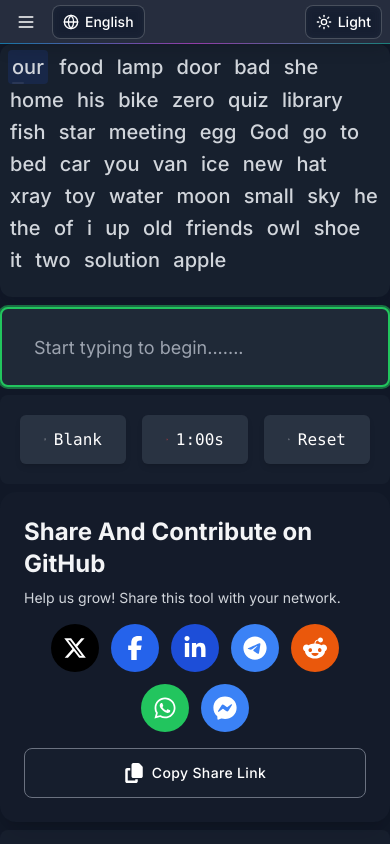
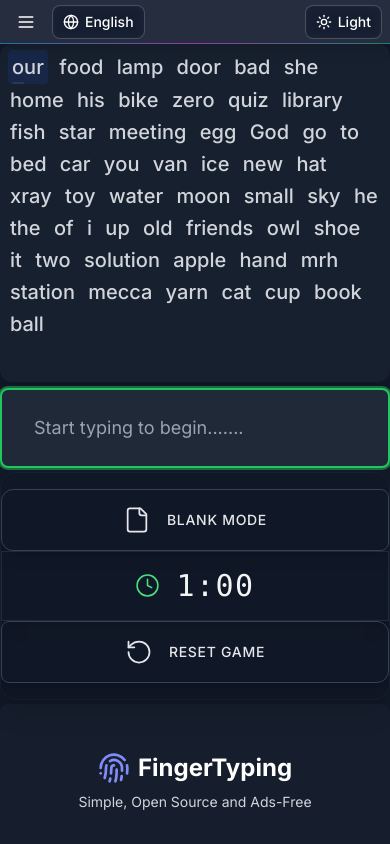
Before and after one commit to finger-typing/fingertyping, a Next.js app: page / in a window 390 px wide. Shown: the top 844 px of the page. Built offline with nearby package versions, Linux system fonts and the light colour scheme.

Commit message:
chore: update version to 2.0.0 and enhance UI components for better usability

```diff
--- a/package.json
+++ b/package.json
@@ -1,6 +1,6 @@
 {
   "name": "fingertyping",
-  "version": "1.0.0",
+  "version": "2.0.0",
   "private": true,
   "scripts": {
     "dev": "next dev",
--- a/src/app/page.tsx
+++ b/src/app/page.tsx
@@ -6,7 +6,6 @@ import { wordLists, generateRandomWords } from "../utils/wordLists";
 import WordDisplay from "../components/WordDisplay";
 import InputField from './lesson/components/InputField';
 import GameControls from "../components/GameControls";
-import ShareSection from "../components/ShareSection";
 import Mainpagefooter from "../components/Mainpagefooter";
 import usePerformanceMetrics from "../components/PerformanceMetrics";
 import { useApp } from "@/context/AppContext";
@@ -180,7 +179,7 @@ const TypingPractice: React.FC = () => {
         darkMode ? "bg-gray-900 text-gray-100" : "bg-gradient-to-br from-gray-50 to-blue-50 text-gray-900"
       }`}
     >
-      <main className="w-full max-w-5xl space-y-2">
+      <main className="w-full max-w-5xl space-y-1">
         <WordDisplay
           randomText={gameState.isBlankPage ? gameState.typedText : gameState.randomText}
           inputValue={gameState.inputValue}
@@ -220,8 +219,6 @@ const TypingPractice: React.FC = () => {
           />
         )}
 
-        <ShareSection darkMode={darkMode} />
-
         <Mainpagefooter darkMode={darkMode} />
       </main>
     </div>
--- a/src/components/GameControls.tsx
+++ b/src/components/GameControls.tsx
@@ -11,9 +11,9 @@ interface GameControlsProps {
 }
 
 const formatTimeDisplay = (seconds: number): string => {
-  const minutes = Math.floor(seconds / 60);
-  const remainingSeconds = seconds % 60;
-  return `${minutes}:${remainingSeconds.toString().padStart(2, "0")}`;
+  const mins = Math.floor(seconds / 60);
+  const secs = seconds % 60;
+  return `${mins}:${secs < 10 ? '0' : ''}${secs}`;
 };
 
 const GameControls: React.FC<GameControlsProps> = ({
@@ -23,60 +23,90 @@ const GameControls: React.FC<GameControlsProps> = ({
   isBlankPage,
   toggleBlankPage,
 }) => {
-  const buttonClasses = `
-    flex items-center justify-center gap-2 px-6 py-3 rounded-md
-    ${darkMode ? "bg-gray-700/60 text-white" : "bg-white text-gray-800"}
-    shadow-md hover:shadow-lg
-    transform hover:scale-105 focus:outline-none focus:ring-2
+  const baseStyles = `
+    flex items-center justify-center gap-4 py-4
+    font-medium tracking-wider uppercase
+    shadow-lg transition-all duration-300 ease-in-out
+    transform hover:-translate-y-1 focus:outline-none focus:ring-2
+    border
+  `;
+
+  const buttonStyles = `
+    ${baseStyles}
+    px-6
+    text-sm
     ${
       darkMode
-        ? "focus:ring-green-400 hover:bg-gray-600"
-        : "focus:ring-green-600 hover:bg-gray-100"
+        ? "text-gray-200 hover:bg-gray-700 focus:ring-purple-500/50 border-gray-700"
+        : "text-gray-800 hover:bg-gray-50 focus:ring-purple-600/50 border-gray-200"
     }
-    transition-transform duration-200 ease-in-out
+  `;
+
+  const blankPageButtonStyles = `
+    ${baseStyles}
+    px-6
+    text-base
+    ${
+      darkMode
+        ? "text-white hover:bg-gray-700 focus:ring-blue-500/50 border-gray-700"
+        : "text-gray-800 hover:bg-gray-50 focus:ring-blue-600/50 border-gray-200"
+    }
+  `;
+
+  const timerStyles = `
+    ${baseStyles}
+    px-10
+    ${
+      darkMode
+        ? "text-gray-100 border-gray-700/50"
+        : "text-gray-800 border-gray-200"
+    }
+    cursor-default text-3xl
   `;
 
   return (
     <div
-      className={`mb-2 flex w-full flex-col items-center justify-between rounded-lg p-5 lg:flex-row ${darkMode ? "bg-gray-800/40" : "bg-white"} `}
+      className={`mb-4 flex w-full flex-col items-center justify-between rounded-2xl py-4 ${darkMode ? "bg-gray-900/30" : "bg-gradient-to-br from-white to-gray-50"} border shadow-xl ${darkMode ? "border-gray-800/50" : "border-gray-100"} backdrop-blur-sm`}
       role="group"
       aria-label="Game controls"
     >
-      <div className="grid w-full grid-cols-3 gap-4 lg:flex lg:flex-row lg:items-center lg:justify-between">
+      <div className="flex w-full flex-col items-stretch justify-between gap-0 sm:flex-row">
         <Button
-          onClick={toggleBlankPage || (() => {})}
-          className={`${buttonClasses} ${isBlankPage ? 'bg-blue-600 text-white' : ''} font-semibold lg:flex-1`}
+          onClick={toggleBlankPage ?? (() => {})}
+          className={`${isBlankPage ? blankPageButtonStyles : buttonStyles} flex-1 rounded-l-xl sm:rounded-r-none`}
           aria-label="Toggle blank page mode"
+          disabled={!toggleBlankPage}
         >
-          <File size={25} />
-          <span className="text-md font-mono font-medium sm:text-lg lg:text-lg">
-            Blank
-          </span>
+          <File size={28} className="stroke-[1.5]" />
+          <span>Blank Mode</span>
         </Button>
 
         <div
-          className={`${buttonClasses} text-center lg:flex-1`}
+          className={`${timerStyles} flex-[1.5] sm:rounded-none`}
           role="timer"
+          aria-live="polite"
           aria-label={`Time remaining: ${formatTimeDisplay(timeRemaining)}`}
         >
           <Clock
-            className={`${darkMode ? "text-red-500" : "text-red-500"}`}
             size={25}
+            className={`stroke-[1.5] ${
+              timeRemaining <= 10
+                ? "animate-pulse text-red-500"
+                : darkMode
+                  ? "text-green-400"
+                  : "text-green-600"
+            }`}
           />
-          <p className="text-md font-mono font-medium sm:text-lg lg:text-xl">
-            {formatTimeDisplay(timeRemaining)}s
-          </p>
+          <span className="font-mono">{formatTimeDisplay(timeRemaining)}</span>
         </div>
 
         <Button
           onClick={initializeGame}
-          className={`${buttonClasses} font-semibold lg:flex-1`}
+          className={`${buttonStyles} flex-1 rounded-r-xl sm:rounded-l-none`}
           aria-label="Reset game"
         >
-          <RotateCcw size={25} />
-          <span className="text-md font-mono font-medium sm:text-lg lg:text-lg">
-            Reset
-          </span>
+          <RotateCcw size={28} className="stroke-[1.5]" />
+          <span>Reset Game</span>
         </Button>
       </div>
     </div>
--- a/src/components/Results.tsx
+++ b/src/components/Results.tsx
@@ -7,7 +7,7 @@ import {
   FaTelegram,
   FaWhatsapp,
 } from "react-icons/fa6";
-import { FaFacebookMessenger } from "react-icons/fa";
+
 
 // Define the props interface for the Results component
 interface ResultsProps {
@@ -195,7 +195,7 @@ Try it yourself at https://fingertyping.com 🚀`;
       {/* Share Results Section */}
       <div className="mt-4 w-full rounded-lg bg-opacity-50 p-4">
         <p
-          className={`mb-3 text-center text-base font-semibold ${darkMode ? "text-gray-200" : "text-gray-700"}`}
+          className={`mb-3 text-center text-xl font-semibold ${darkMode ? "text-gray-200" : "text-gray-700"}`}
         >
           Share Your Results On Social Media
         </p>
@@ -274,13 +274,7 @@ Try it yourself at https://fingertyping.com 🚀`;
           >
             <FaWhatsapp size={24} />
           </button>
-          <button
-            onClick={() => handleShare("messenger")}
-            className="rounded-full bg-[#00B2FF] p-3 text-white transition-all hover:scale-110 hover:shadow-lg"
-            aria-label="Share on Messenger"
-          >
-            <FaFacebookMessenger size={24} />
-          </button>
+
         </div>
       </div>
     </div>
--- a/src/components/ShareSection.tsx
+++ /dev/null
@@ -1,183 +0,0 @@
-import React, { useState } from "react";
-import {
-  FaXTwitter,
-  FaFacebookF,
-  FaLinkedinIn,
-  FaTelegram,
-  FaRedditAlien,
-  FaWhatsapp,
-  FaFacebookMessenger,
-  FaCopy,
-  FaCheck,
-} from "react-icons/fa6";
-
-// Enhanced social sharing configuration
-interface SocialPlatform {
-  id: string;
-  icon: React.ComponentType<{ className?: string }>;
-  label: string;
-  color: string;
-  shareUrl: (url: string) => string;
-}
-
-interface ShareSectionProps {
-  url?: string;
-  title?: string;
-  darkMode?: boolean;
-  platforms?: string[];
-}
-
-const ShareSection: React.FC<ShareSectionProps> = ({
-  url = "https://fingertyping.com",
-  title = "Check out the ultimate open-souce,free, secure typing practice appcation!",
-  darkMode = false,
-  platforms = [
-    "twitter",
-    "facebook",
-    "linkedin",
-    "telegram",
-    "reddit",
-    "whatsapp",
-    "messenger",
-  ],
-}) => {
-  const [copied, setCopied] = useState(false);
-
-  // Comprehensive social platforms configuration
-  const socialPlatforms: SocialPlatform[] = [
-    {
-      id: "twitter",
-      icon: FaXTwitter,
-      label: "X (Twitter)",
-      color: "bg-black hover:bg-gray-900",
-      shareUrl: (url) =>
-        `https://twitter.com/intent/tweet?url=${encodeURIComponent(url)}&text=${encodeURIComponent(title)}`,
-    },
-    {
-      id: "facebook",
-      icon: FaFacebookF,
-      label: "Facebook",
-      color: "bg-blue-600 hover:bg-blue-700",
-      shareUrl: (url) =>
-        `https://www.facebook.com/sharer/sharer.php?u=${encodeURIComponent(url)}`,
-    },
-    {
-      id: "linkedin",
-      icon: FaLinkedinIn,
-      label: "LinkedIn",
-      color: "bg-blue-700 hover:bg-blue-800",
-      shareUrl: (url) =>
-        `https://www.linkedin.com/shareArticle?mini=true&url=${encodeURIComponent(url)}&title=${encodeURIComponent(title)}`,
-    },
-    {
-      id: "telegram",
-      icon: FaTelegram,
-      label: "Telegram",
-      color: "bg-blue-500 hover:bg-blue-600",
-      shareUrl: (url) =>
-        `https://telegram.me/share/url?url=${encodeURIComponent(url)}&text=${encodeURIComponent(title)}`,
-    },
-    {
-      id: "reddit",
-      icon: FaRedditAlien,
-      label: "Reddit",
-      color: "bg-orange-600 hover:bg-orange-700",
-      shareUrl: (url) =>
-        `https://www.reddit.com/submit?url=${encodeURIComponent(url)}&title=${encodeURIComponent(title)}`,
-    },
-    {
-      id: "whatsapp",
-      icon: FaWhatsapp,
-      label: "WhatsApp",
-      color: "bg-green-500 hover:bg-green-600",
-      shareUrl: (url) =>
-        `https://api.whatsapp.com/send?text=${encodeURIComponent(`${title} ${url}`)}`,
-    },
-    {
-      id: "messenger",
-      icon: FaFacebookMessenger,
-      label: "Messenger",
-      color: "bg-blue-500 hover:bg-blue-600",
-      shareUrl: (url) =>
-        `https://www.facebook.com/dialog/send?link=${encodeURIComponent(url)}&app_id=291494419107518&redirect_uri=${encodeURIComponent(url)}`,
-    },
-  ];
-
-  // Copy to clipboard with improved user feedback
-  const copyToClipboard = async () => {
-    try {
-      await navigator.clipboard.writeText(url);
-      setCopied(true);
-
-      // Reset copied state after 2 seconds
-      setTimeout(() => setCopied(false), 2000);
-    } catch (error) {
-      console.error("Failed to copy URL:", error);
-    }
-  };
-
-  // Open share dialog
-  const openShareDialog = (shareUrl: string) => {
-    window.open(shareUrl, "_blank", "noopener,noreferrer");
-  };
-
-  return (
-    <div
-      className={`rounded-2xl p-6 shadow-xl transition-colors duration-300 ${
-        darkMode ? "bg-gray-800/20 text-gray-100" : "bg-white text-gray-800"
-      }`}
-    >
-      <div className="mb-4">
-        <h2 className="mb-2 text-2xl font-bold">Share And Contribute on GitHub</h2>
-        <p className={`text-sm ${darkMode ? "text-gray-300" : "text-gray-600"}`}>
-          Help us grow! Share this tool with your network.
-        </p>
-      </div>
-
-      {/* Social Share Icons */}
-      <div className="mb-4 flex flex-wrap justify-center gap-3">
-        {socialPlatforms
-          .filter((platform) => platforms.includes(platform.id))
-          .map((platform) => (
-            <button
-              key={platform.id}
-              onClick={() => openShareDialog(platform.shareUrl(url))}
-              className={`rounded-full p-3 transition-all duration-300 ${platform.color} text-white hover:scale-110 focus:outline-none focus:ring-2 focus:ring-opacity-50`}
-              title={`Share on ${platform.label}`}
-            >
-              <platform.icon className="h-6 w-6" />
-            </button>
-          ))}
-      </div>
-
-      {/* Copy URL Button with State Feedback */}
-      <button
-        type="button"
-        onClick={copyToClipboard}
-        aria-label={copied ? "Link Copied" : "Copy Share Link"}
-        disabled={copied}
-        className={`flex w-full items-center justify-center rounded-lg px-3 py-3.5 text-sm font-medium tracking-wide transition-all duration-300 ease-in-out focus:outline-none focus:ring-2 focus:ring-offset-2 ${
-          darkMode
-            ? "border border-gray-500 bg-gray-800/20 text-white hover:bg-gray-700 focus:ring-gray-600"
-            : "border border-gray-200 bg-gray-100 text-gray-800 hover:bg-gray-200 focus:ring-gray-300"
-        } ${copied ? "pointer-events-none cursor-default bg-green-500 text-white" : ""} group relative overflow-hidden`}
-      >
-        <div className="flex items-center space-x-2">
-          {copied ? (
-            <>
-              <FaCheck className="h-5 w-5 transform transition-transform text-white" />
-              <span className="font-semibold">Copied!</span>
-            </>
-          ) : (
-            <>
-              <FaCopy className="h-5 w-5 transition-transform group-hover:scale-110" />
-              <span>Copy Share Link</span>
-            </>
-          )}
-        </div>
-      </button>
-    </div>
-  );
-};
-
-export default ShareSection;
--- a/src/components/WordDisplay.tsx
+++ b/src/components/WordDisplay.tsx
@@ -19,8 +19,8 @@ interface CharacterProps {
 }
 
 // Constants
-export const WORDS_PER_LINE_SMALL = 15;
-export const WORDS_PER_LINE_LARGE = 20;
+export const WORDS_PER_LINE_SMALL = 18;
+export const WORDS_PER_LINE_LARGE = 25;
 export const LINES_TO_SHOW = 1;
 
 // Utility functions
@@ -197,7 +197,7 @@ const WordDisplay: React.FC<WordDisplayProps> = ({
 
   return (
     <div
-      className={`max-w-7xl mx-auto h-[30vh] sm:h-[50vh] rounded-xl p-0.5 mb-0.5 font-medium shadow-lg transition-all duration-300 ease-in-out overflow-y-auto sm:p-2 ${
+      className={`max-w-5xl mx-auto h-[40vh] sm:h-[60vh] rounded-xl p-0.5 mb-0.5 font-medium shadow-lg transition-all duration-300 ease-in-out overflow-y-auto sm:p-2 ${
         darkMode
           ? "bg-gray-800/50 text-gray-200 shadow-gray-900/20"
           : "border border-gray-200 bg-white text-gray-800 shadow-gray-200/50"
```
